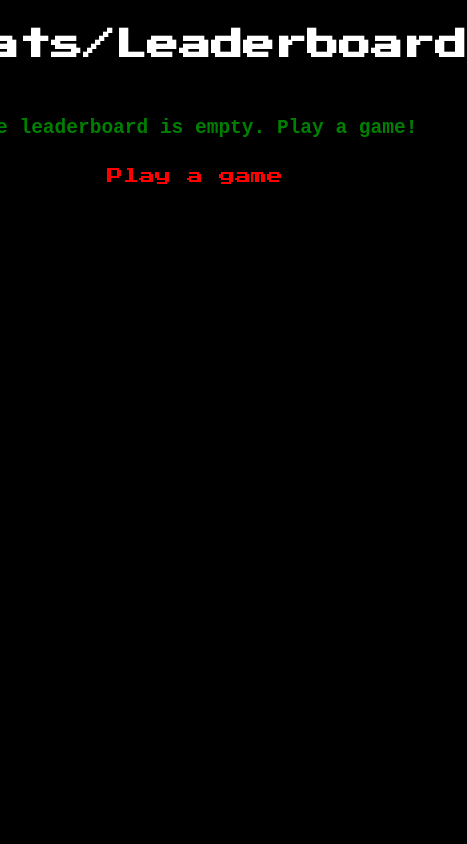
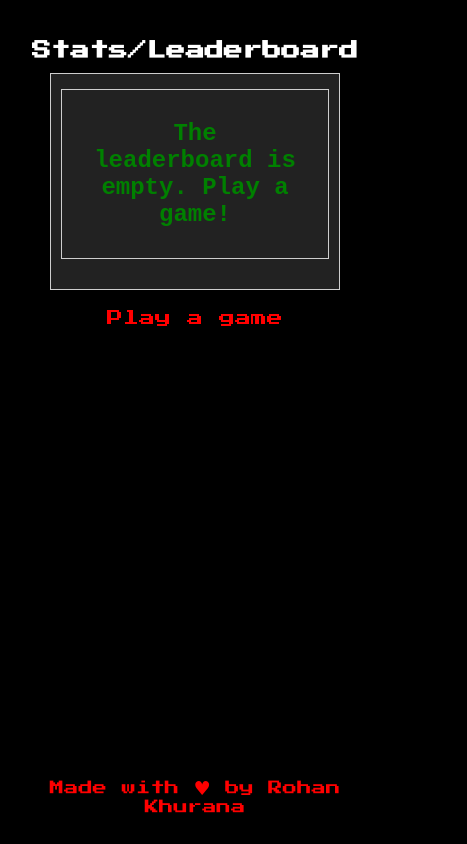
Before and after one commit to khuranajordan/rock-paper-scissors, a plain HTML site: page client/index.html in a window 390 px wide. Shown: the whole page, 467 px wide, since content can reach past the window. Drawn offline with Linux system fonts and the light colour scheme.

Commit message:
[Update]: Leaderboard make responsive

```diff
--- a/client/index.html
+++ b/client/index.html
@@ -3,8 +3,6 @@
   <head>
     <meta charset="UTF-8" />
     <meta name="viewport" content="width=device-width, initial-scale=1.0" />
-    <link rel="preconnect" href="https://fonts.googleapis.com" />
-    <link rel="preconnect" href="https://fonts.gstatic.com" crossorigin />
     <link
       href="https://fonts.googleapis.com/css2?family=Press+Start+2P&display=swap"
       rel="stylesheet"
@@ -16,11 +14,28 @@
         background-color: black;
         color: white;
         display: flex;
+        flex-direction: column;
         justify-content: center;
         align-items: center;
-        flex-direction: column;
+        padding: 20px;
+        text-align: center;
+      }
+      h1 {
+        font-size: 2rem;
+      }
+      pre {
+        font-size: 1.2rem;
+        white-space: pre-wrap;
+        word-wrap: break-word;
+        max-width: 80%;
+        margin: 0 auto;
+        padding: 10px;
+        border: 1px solid #cecece;
+        background-color: #222;
       }
       a {
+        display: block;
+        margin-top: 20px;
         color: red;
         text-decoration: none;
         transition: 0.5s;
@@ -29,12 +44,36 @@
         transform: scale(1.2);
         color: white;
       }
+      footer {
+        position: absolute;
+        bottom: 30px;
+        color: red;
+      }
+      footer > span {
+        font-size: 1.2rem;
+      }
+      @media screen and (max-width: 600px) {
+        h1 {
+          font-size: 1.2rem;
+          text-wrap: wrap;
+        }
+        pre {
+          font-size: 1rem;
+          text-wrap: wrap;
+        }
+        footer {
+          font-size: 0.9rem;
+          text-align: center;
+        }
+      }
     </style>
   </head>
   <body>
     <h1>Stats/Leaderboard</h1>
     <pre id="fileContent"></pre>
     <a href="game.html">Play a game</a>
+
+    <footer>Made with <span>&hearts;</span> by Rohan Khurana</footer>
 
     <script>
       function displayTextFileContent(filePath) {
@@ -49,7 +88,7 @@
             if (text === "") {
               document.getElementById(
                 "fileContent"
-              ).innerHTML = `<h2 style="color:green; padding-top: 5px;">The leaderboard is empty. Play a game!</h2>`;
+              ).innerHTML = `<h2 style="color:green; margin-top: 5px; border: 1px solid #cecece; padding: 30px">The leaderboard is empty. Play a game!</h2>`;
             } else {
               const lines = text.split("\n");
               const formattedText = lines
```
